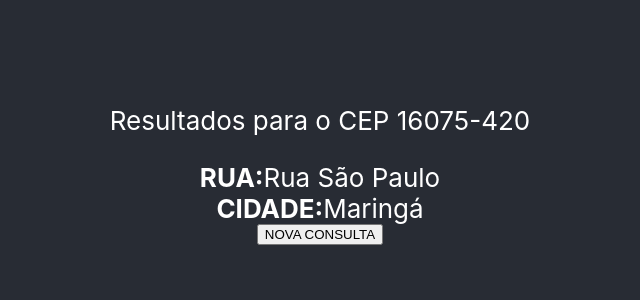
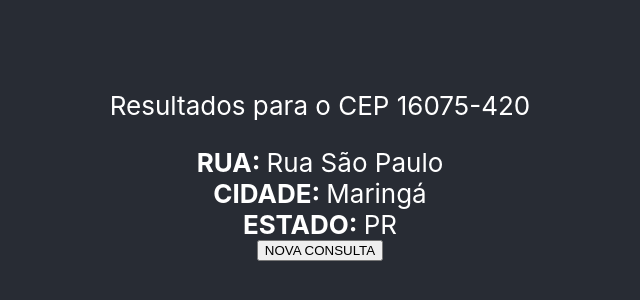
Before and after one commit to phlima3/Consulta-CEP, a React (Create React App) app: page / in a window 1280 px wide. Shown: the part 238-538 px from the top of the page, without its empty margins (320-960 px from the left). Built offline with nearby package versions, Linux system fonts and the light colour scheme.

Commit message:
add props in Result Component

```diff
--- a/src/App.js
+++ b/src/App.js
@@ -1,15 +1,22 @@
 import logo from "./logo.svg";
 import "./App.css";
-import Pesquisa from './Containers/Pesquisa'
-import Carregando from './Containers/Carregando'
-import Erro from './Containers/Erro'
-import Resultados from './Containers/Resultados'
-
-
-
+import Pesquisa from "./Containers/Pesquisa";
+import Carregando from "./Containers/Carregando";
+import Erro from "./Containers/Erro";
+import Resultados from "./Containers/Resultados";
 
 function App() {
-  return Resultados();
+  return (
+    <div>
+      <Resultados
+        result={{
+          RUA: "Rua São Paulo",
+          CIDADE: "Maringá",
+          ESTADO: "PR",
+        }}
+      />{" "}
+    </div>
+  ); /* Pesquisa é um componente, que possuí valores dentro dela */
 }
 
 export default App;
--- a/src/Containers/Erro.js
+++ b/src/Containers/Erro.js
@@ -1,12 +1,12 @@
-function Erro() {
+function Erro(props) {
   return (
     <div className="App">
       <header className="App-header">
         <p>Erro na consulta</p>
-        <p>Servidores indisponíveis</p>
+        <p>{props.errorMessage}</p>
       </header>
     </div>
-  );
+  )
 }
 
 export default Erro;
--- a/src/Containers/Resultados.js
+++ b/src/Containers/Resultados.js
@@ -1,15 +1,24 @@
-function Resultados() {
+function Resultados(props) {
+  const result = props.result;
+
+  const keys = Object.keys(result);
+  const elements = keys.map((key) => (
+    <span key={key}>
+      <b>{key}: </b>
+      {result[key]}{" "}
+    </span>
+  ));
   return (
     <div className="App">
       <header className="App-header">
         <p>Resultados para o CEP 16075-420</p>
-          <span><b>RUA:</b>Rua São Paulo </span>
-          <span><b>CIDADE:</b>Maringá </span>
-
+        {elements}
         <button>NOVA CONSULTA</button>
       </header>
     </div>
-    )
+  );
 }
 
+/*  <span><b>RUA:</b>Rua São Paulo </span>
+          <span><b>CIDADE:</b>Maringá </span> */
 export default Resultados;
```
Lines whose indentation alone changed are shown as unchanged.
